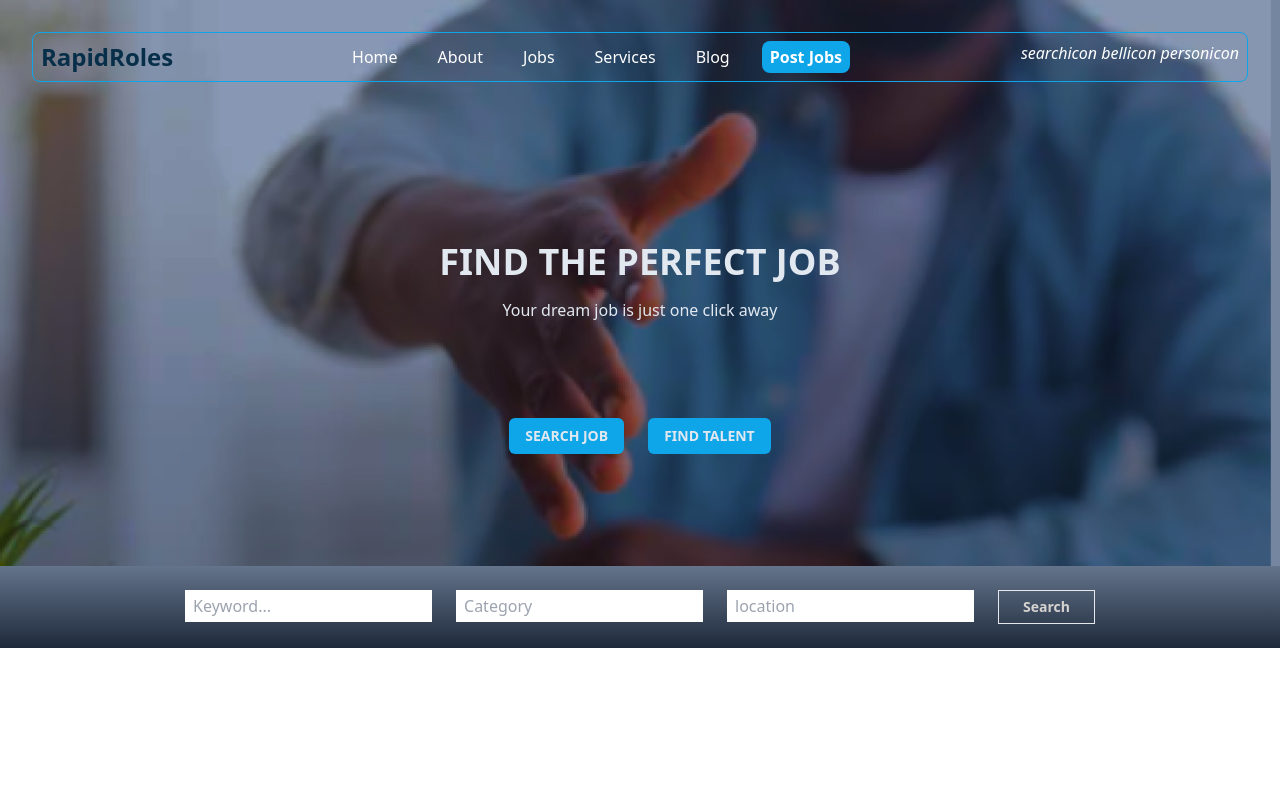
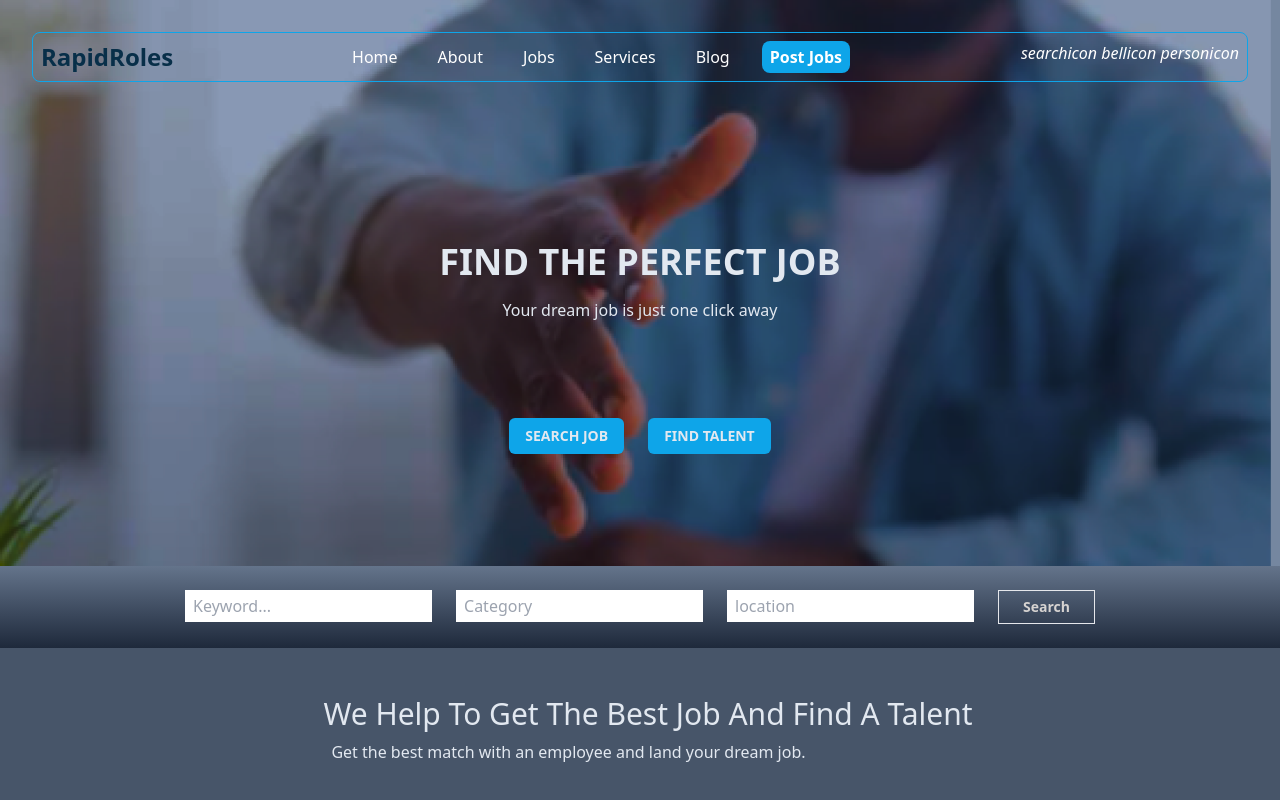
Before and after one commit to janeAnezi/RapidRoles, a React (Vite) app: page / in a window 1280 px wide. Shown: the top 800 px of the page. Built offline with nearby package versions, Linux system fonts and the light colour scheme.

Commit message:
add about content

```diff
--- a/package.json
+++ b/package.json
@@ -11,7 +11,8 @@
   },
   "dependencies": {
     "react": "^18.2.0",
-    "react-dom": "^18.2.0"
+    "react-dom": "^18.2.0",
+    "react-icons": "^5.2.1"
   },
   "devDependencies": {
     "@types/react": "^18.2.66",
--- a/src/App.jsx
+++ b/src/App.jsx
@@ -1,5 +1,6 @@
 import Home from "./Components/Home";
 import Search from "./Components/Search";
+import About from "./Components/About";
 import "./index.css"
 
 function App() {
@@ -9,6 +10,7 @@ function App() {
       <div>
         <Home />
         <Search />
+        <About />
       </div>
 
     </>
--- /dev/null
+++ b/src/Components/About.jsx
@@ -0,0 +1,14 @@
+export default function About() {
+    return(
+        <>
+            <div className="flex space-x-4 justify-center items-center bg-slate-600">
+                <image src="./images/hero02.png" alt="About company image"/>
+                <div className="text-slate-200 pt-12 pb-40">
+                    <h1 className="text-3xl ">We Help To Get The Best Job And Find A Talent</h1>
+                    <p className="p-2"> Get the best match with an employee and land your dream job.</p>
+                </div>
+
+            </div>
+        </>
+    )
+}
```
Also changed, not shown: public/images/about01.png (added), 1 other file (tests, documents, lock files or other folders).
